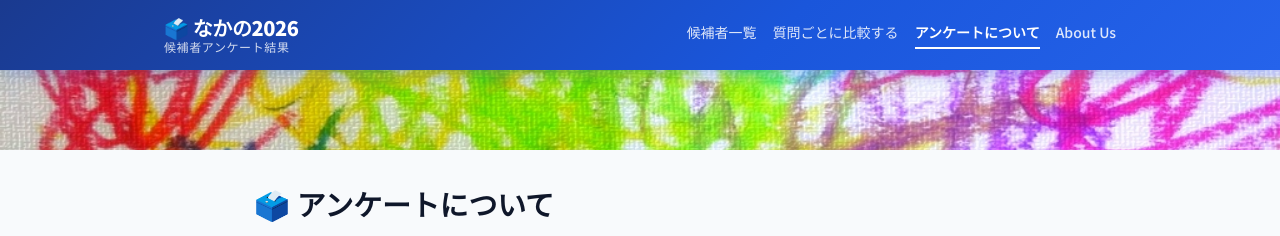
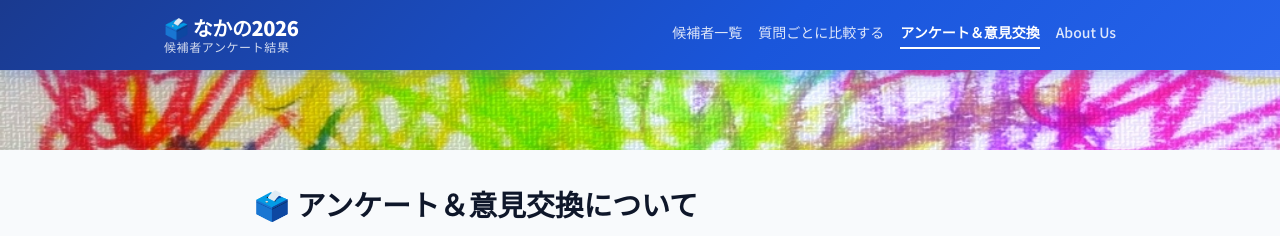
Before and after one commit to kawazusa/2026nakanovote, a Gatsby site: page /questionnaire in a window 1280 px wide. Shown: the top 236 px of the page. Built offline with nearby package versions, Linux system fonts and the light colour scheme; Gatsby itself is replaced by a stand-in of ours; a web font is replaced by a local one.

Commit message:
ページ名を『アンケート＆意見交換について』に変更、石倉氏の表記追記、および表示順序の整理

```diff
--- a/src/components/Layout.js
+++ b/src/components/Layout.js
@@ -17,7 +17,7 @@ const Layout = ({ children, title, description }) => {
           <nav className="site-header__nav" aria-label="メインナビゲーション">
             <Link to="/" activeClassName="site-header__link--active">候補者一覧</Link>
             <Link to="/compare" activeClassName="site-header__link--active">質問ごとに比較する</Link>
-            <Link to="/questionnaire" activeClassName="site-header__link--active">アンケートについて</Link>
+            <Link to="/questionnaire" activeClassName="site-header__link--active">アンケート＆意見交換</Link>
             <Link to="/about" activeClassName="site-header__link--active">About Us</Link>
           </nav>
         </div>
--- a/src/pages/questionnaire.js
+++ b/src/pages/questionnaire.js
@@ -127,12 +127,12 @@ const SectionTitle = ({ children }) => (
 const QuestionnairePage = () => {
   return (
     <Layout
-      title="アンケートについて"
+      title="アンケート＆意見交換について"
       description="なかの2026 候補者アンケートの実施概要、設問内容、有権者アンケートについて。"
     >
       <section className="hero" aria-labelledby="questionnaire-hero-title">
         <h1 className="visually-hidden" id="questionnaire-hero-title">
-          アンケートについて
+          アンケート＆意見交換について
         </h1>
       </section>
 
@@ -147,7 +147,7 @@ const QuestionnairePage = () => {
               color: "var(--color-text)",
               marginBottom: "0.5rem",
             }}>
-              🗳️ アンケートについて
+              🗳️ アンケート＆意見交換について
             </h1>
             <p style={{ color: "var(--color-text-muted)", lineHeight: "1.7" }}>
               子育て環境向上委員会@中野が実施した、2026年選挙 立候補予定者への公開アンケートの概要と設問内容です。
@@ -225,11 +225,11 @@ const QuestionnairePage = () => {
               {[
                 { src: "/images/meeting_sakai.jpg", alt: "酒井直人 氏との意見交換", name: "酒井直人 氏" },
                 { src: "/images/meeting_yoshida.jpg", alt: "吉田康一郎 氏との意見交換", name: "吉田康一郎 氏" },
-                { src: "/images/meeting_ishikura.jpg", alt: "石倉こうじろう 氏との意見交換", name: "石倉こうじろう 氏" },
-                { src: "/images/meeting_itoh.jpg", alt: "伊藤さゆり 氏との意見交換", name: "伊藤さゆり 氏" },
+                { src: "/images/meeting_ishikura.jpg", alt: "石倉こうじろう 氏（一緒にお会いできた橋本さんと森川さん）との意見交換", name: "石倉こうじろう 氏（一緒にお会いできた橋本さんと森川さん）" },
+                { src: "/images/meeting_morikawa.jpg", alt: "森川岳大 氏との意見交換", name: "森川岳大 氏" },
                 { src: "/images/meeting_ootsuka.jpg", alt: "大塚けいじゅ 氏との意見交換", name: "大塚けいじゅ 氏" },
-                { src: "/images/meeting_morikawa.jpg", alt: "森川岳大 氏との意見交換", name: "森川岳大 氏" },
-                { src: "/images/meeting_hashimoto.jpg", alt: "橋本正太郎 氏との意見交換", name: "橋本正太郎 氏" }
+                { src: "/images/meeting_hashimoto.jpg", alt: "橋本正太郎 氏との意見交換", name: "橋本正太郎 氏" },
+                { src: "/images/meeting_itoh.jpg", alt: "伊藤さゆり 氏との意見交換", name: "伊藤さゆり 氏" }
               ].map((photo, index) => (
                 <div key={index} style={{
                   background: "var(--color-surface-2)",
@@ -455,7 +455,7 @@ const QuestionnairePage = () => {
 
 export const Head = () => (
   <PageHead
-    title="アンケートについて"
+    title="アンケート＆意見交換について"
     description="なかの2026 候補者アンケートの実施概要、設問内容、市民アンケートについて。子育て環境向上委員会@中野による2026年選挙の取り組み。"
   />
 );
--- a/src/templates/index.js
+++ b/src/templates/index.js
@@ -38,7 +38,7 @@ const IndexPage = ({ pageContext }) => {
             こんにちは。子育て環境向上委員会@中野 です。<br />
             私たちは、子育て世代の声を区政や議員の皆様へ届ける活動などをしている団体で、主に子育て中の母親で構成され、超党派で活動しています。<br />
             当団体では、1人でも多くの有権者に区政へ関心を持っていただくこと、また子育て世代の有権者がどのようなことに関心を持っているのかを立候補予定者の皆様に知っていただくことを目的に、公開アンケートを実施しました。<br />
-            アンケートの詳細は<Link to="/questionnaire" style={{ color: 'var(--color-primary)', fontWeight: '600', textDecoration: 'underline' }}>アンケートについて</Link>をご覧ください。
+            アンケートの詳細は<Link to="/questionnaire" style={{ color: 'var(--color-primary)', fontWeight: '600', textDecoration: 'underline' }}>アンケート＆意見交換について</Link>をご覧ください。
           </p>
           <h2 style={{
             marginTop: '2.5rem',
```
